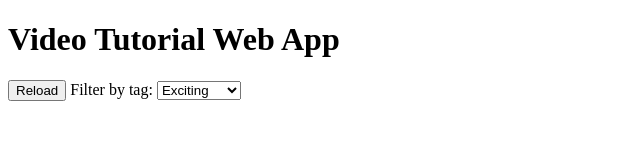
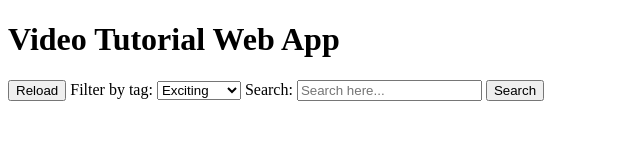
Before and after one commit to jarasmar/Video-Tutorial-App, a website: page index.html in a window 1280 px wide. Shown: the whole page, without its empty margins (0-640 px from the left). Drawn offline with nearby package versions, Linux system fonts and the light colour scheme; no server answers.

Commit message:
Add search by user input functionality

```diff
--- a/index.html
+++ b/index.html
@@ -30,6 +30,10 @@
     <option value="Easy">Easy</option>
   </select>
 
+  <label for="search-input">Search:</label>
+  <input id="search-input" type="text" placeholder="Search here..." >
+  <input id="search-btn" type="submit" value="Search" onClick="filterBySearchInput()">
+
   <ul id="result-list">
     <!-- generated dynamically -->
   </ul>
--- a/js/index.js
+++ b/js/index.js
@@ -77,3 +77,33 @@ function filterByTag(tag) {
     }
   })
 }
+
+// Search Video Titles and Teachers by user input
+function filterBySearchInput() {
+  // Get user search input
+  var input = $("#search-input").val();
+
+  var filteredResults = [];
+
+  $.ajax({
+    url: "https://lingumi-take-home-test-server.herokuapp.com/videoTutorials/",
+    type: "GET",
+    success: function(result) {
+      result.forEach(function(video) {
+        var videoTitle = video.videoTitle.toLowerCase();
+        var teacher = video.teacherName.toLowerCase()
+        if (videoTitle.match(input.toLowerCase())) {
+          filteredResults.push(video)
+        }
+        if (teacher.match(input.toLowerCase())) {
+          filteredResults.push(video)
+        }
+      })
+      buildResultList(filteredResults)
+    },
+    error: function(error) {
+      console.log(error);
+    }
+  })
+
+}
```
Also changed, not shown: Readme.md.
